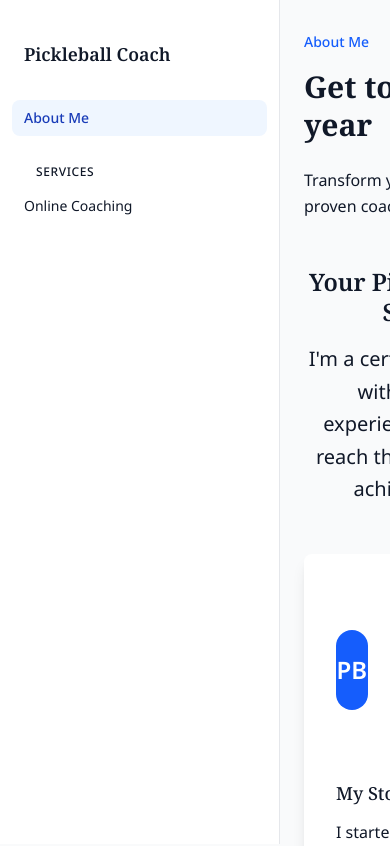
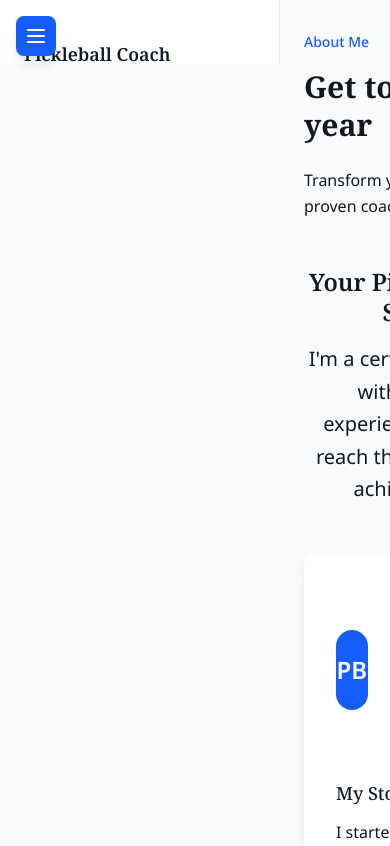
Before and after one commit to bertw2002/react-postgres-fullstack-template, a React (Vite) app: page / in a window 390 px wide. Shown: the top 846 px of the page. Built offline with nearby package versions, Linux system fonts and the light colour scheme; a web font is replaced by a local one.

Commit message:
Update App.jsx

```diff
--- a/src/App.jsx
+++ b/src/App.jsx
@@ -8,6 +8,7 @@ import OnlineCoachingSection from "./components/OnlineCoachingSection";
 function App() {
   const navigate = useNavigate();
   const params = useParams();
+  const [isMobileMenuOpen, setIsMobileMenuOpen] = useState(false);
 
   // Get route parameters
   const { section } = params;
@@ -19,16 +20,39 @@ function App() {
     } else {
       navigate("/");
     }
+    // Close mobile menu when navigating
+    setIsMobileMenuOpen(false);
   };
 
   return (
     <div className="layout">
-      <Sidebar
-        activeSection={activeSection}
-        onSelectSection={handleSelectSection}
-      />
+      {/* Mobile Menu Button */}
+      <button
+        className="md:hidden fixed top-4 left-4 z-50 bg-blue-600 text-white p-2 rounded-lg shadow-lg"
+        onClick={() => setIsMobileMenuOpen(!isMobileMenuOpen)}
+      >
+        <svg className="w-6 h-6" fill="none" stroke="currentColor" viewBox="0 0 24 24">
+          <path strokeLinecap="round" strokeLinejoin="round" strokeWidth={2} d="M4 6h16M4 12h16M4 18h16" />
+        </svg>
+      </button>
 
-      <main className="main-content">
+      {/* Mobile Menu Overlay */}
+      {isMobileMenuOpen && (
+        <div
+          className="md:hidden fixed inset-0 bg-black bg-opacity-50 z-40"
+          onClick={() => setIsMobileMenuOpen(false)}
+        />
+      )}
+
+      {/* Sidebar - Hidden on mobile when closed */}
+      <div className={`${isMobileMenuOpen ? 'translate-x-0' : '-translate-x-full'} md:translate-x-0 transition-transform duration-300 ease-in-out fixed md:relative z-30`}>
+        <Sidebar
+          activeSection={activeSection}
+          onSelectSection={handleSelectSection}
+        />
+      </div>
+
+      <main className="main-content md:ml-64 pt-16 md:pt-0">
         {/* Breadcrumbs for main page */}
         {!section && (
           <Breadcrumbs
```
